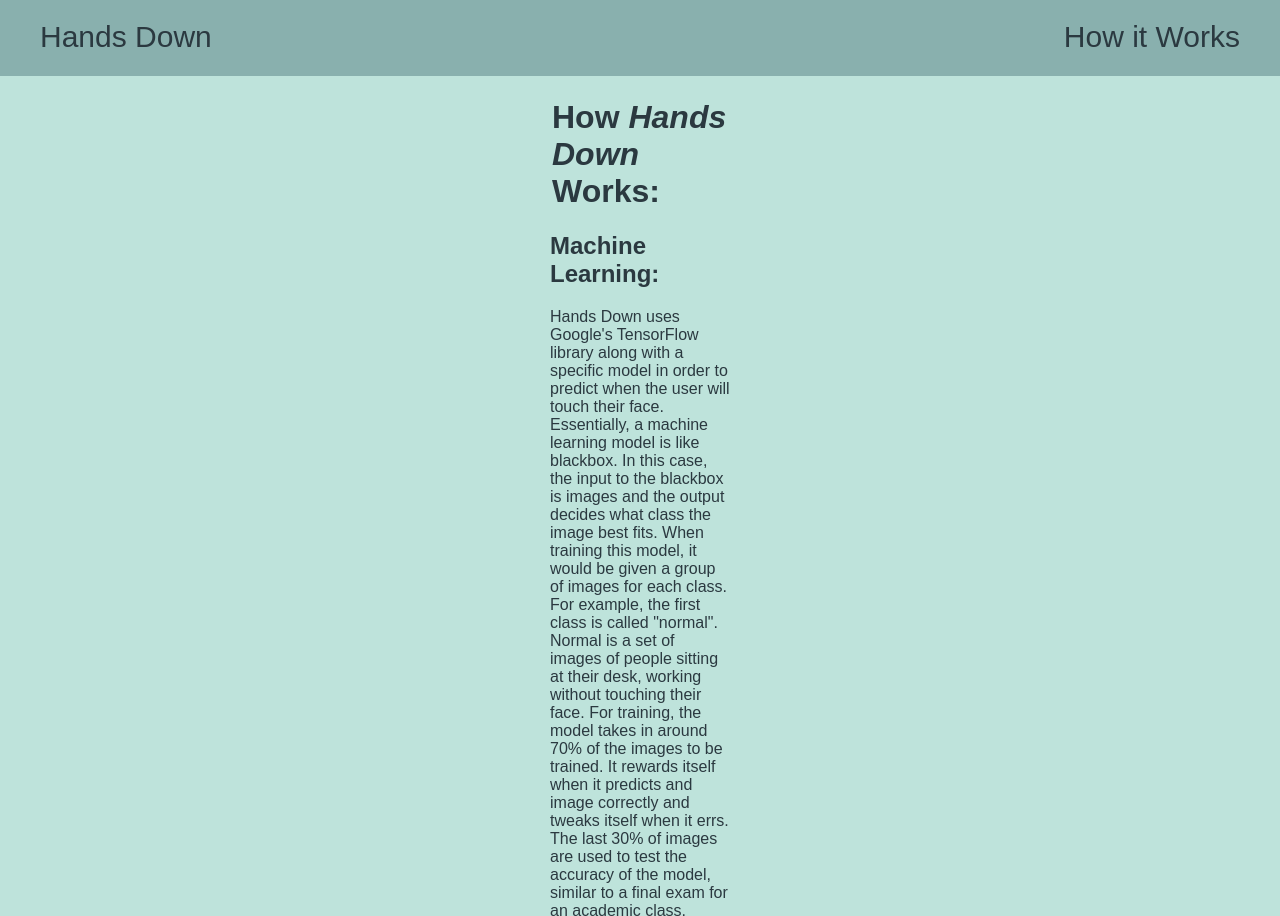
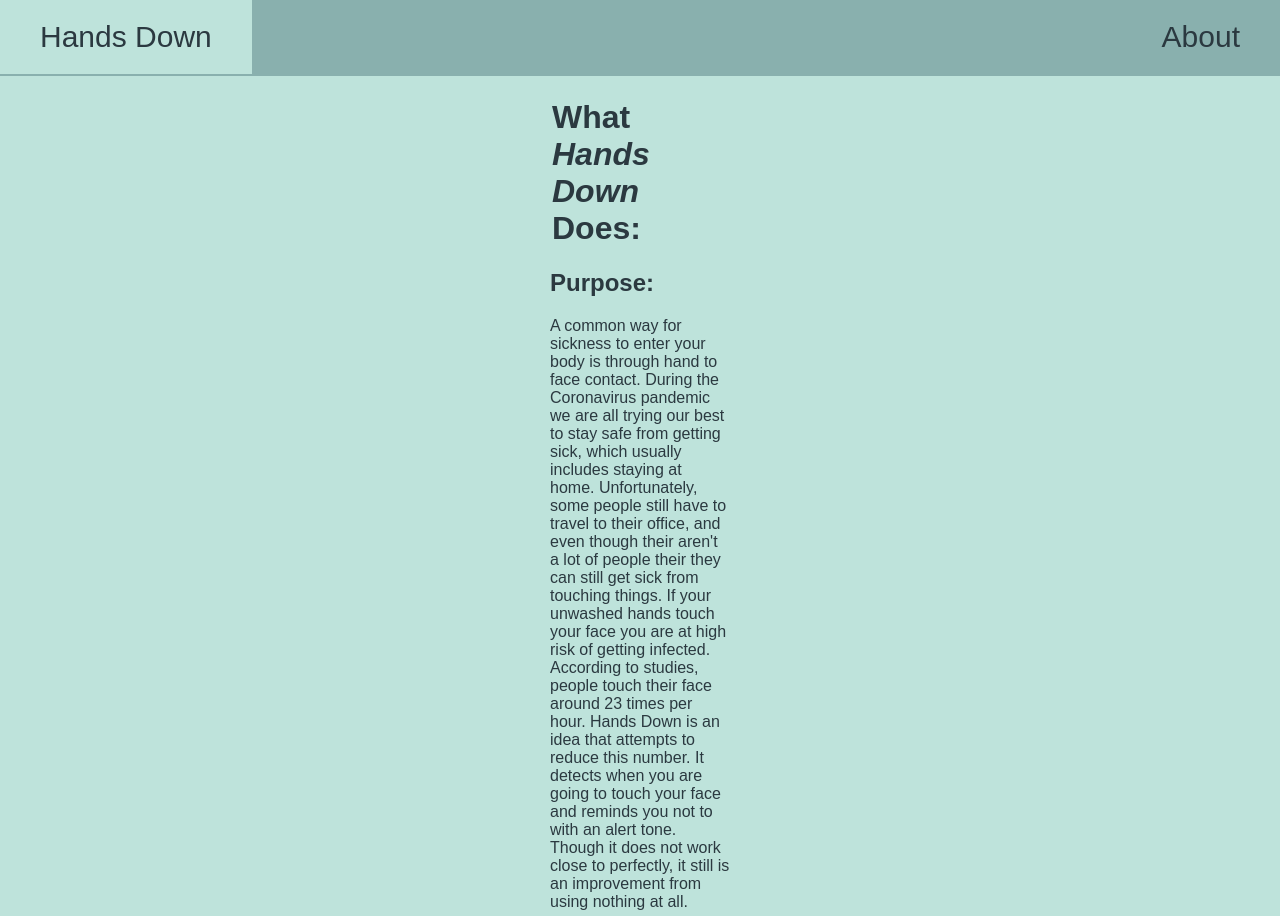
Before and after one commit to JoeySorkin/handsdown, a plain HTML site: page public/works.html in a window 1280 px wide. Shown: the top 916 px of the page. Drawn offline with Linux system fonts and the light colour scheme; a web font is replaced by a local one.

Commit message:
updated the about page

```diff
--- a/public/works.html
+++ b/public/works.html
@@ -18,12 +18,26 @@
         <a href="index.html">Hands Down</a>
       </span>
       <span class="list">
-        <a href="works.html">How it Works</a>
+        <a href="works.html">About</a>
       </span>
     </nav>
     <div class="artic">
+      <h1>What <i>Hands Down</i> Does:</h1>
+      <h2>Purpose:</h2>
+      <p>
+        A common way for sickness to enter your body is through hand to face
+        contact. During the Coronavirus pandemic we are all trying our best to
+        stay safe from getting sick, which usually includes staying at home.
+        Unfortunately, some people still have to travel to their office, and
+        even though their aren't a lot of people their they can still get sick
+        from touching things. If your unwashed hands touch your face you are at
+        high risk of getting infected. According to studies, people touch their
+        face around 23 times per hour. Hands Down is an idea that attempts to
+        reduce this number. It detects when you are going to touch your face and
+        reminds you not to with an alert tone. Though it does not work close to
+        perfectly, it still is an improvement from using nothing at all.
+      </p>
       <h1>How <i>Hands Down</i> Works:</h1>
-
       <h2>Machine Learning:</h2>
       <p>
         Hands Down uses Google's TensorFlow library along with a specific model
@@ -55,8 +69,9 @@
         as a loading bar library, TensorFlow, and firebase. Though there is no
         backend storage, Firebase was used to host the website. Firebase was
         chosen because it was free and easy to use. A github repo was not used
-        throughout the whole project (which I regret), but you can view the code
-        at <a>this github link</a>
+        throughout the whole project (which I regret), but you can view the
+        finalized code at
+        <a href="https://github.com/JoeySorkin/handsdown">this github link</a>.
       </p>
     </div>
   </body>
```
Also changed, not shown: public/index.html (+1 -1 lines).
